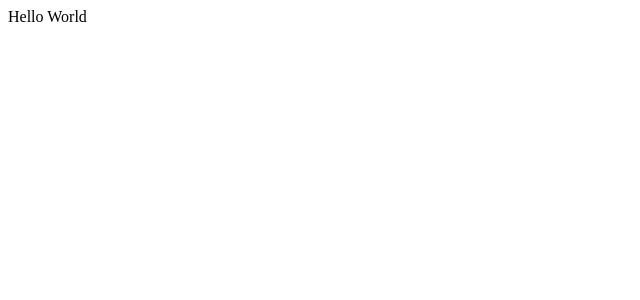
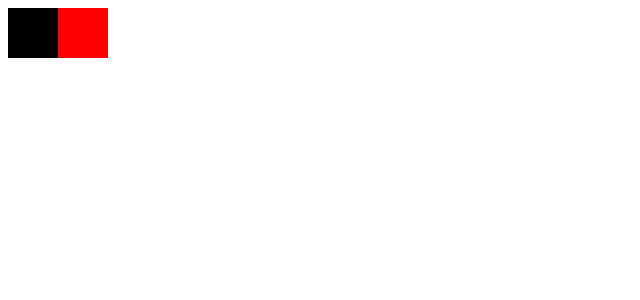
Before and after one commit to guroyer/react-svg-graphs, a React app: page / in a window 1280 px wide. Shown: the top 300 px of the page, without its empty margins (0-640 px from the left). Built offline with nearby package versions, Linux system fonts and the light colour scheme.

Commit message:
Added the SFC Svg. Added some basic component for testing

```diff
--- a/src/App.tsx
+++ b/src/App.tsx
@@ -1,10 +1,14 @@
 import React, { Component } from "react";
+
+import { StackGraph } from "./components/graphs/stack-graph/StackGraph";
 
 class App extends Component<{}, {}> {
     render() {
         return (
             <div className="app-root">
-                <div>Hello World</div>
+                <div className="graphs-demo-container">
+                    <StackGraph />
+                </div>
             </div>
         );
     }
--- /dev/null
+++ b/src/components/graphs/stack-graph/HorizontalStackGraph.tsx
@@ -0,0 +1,21 @@
+import React, { Component } from "react";
+
+import { Svg } from "utils/Svg";
+import { StackGraphValue } from "./StackGraphValue";
+
+export class HorizontalStackGraph extends Component {
+    render() {
+        return (
+            <div className="horizontal-stack-graph-container">
+                <Svg>
+                    <g>
+                        <StackGraphValue width={50} height={50} color="black" />
+                    </g>
+                    <g transform="translate(50, 0)">
+                        <StackGraphValue width={50} height={50} color="red" />
+                    </g>
+                </Svg>
+            </div>
+        );
+    }
+}
--- /dev/null
+++ b/src/components/graphs/stack-graph/StackGraph.tsx
@@ -0,0 +1,11 @@
+import React, { Component } from "react";
+
+import { HorizontalStackGraph } from "./HorizontalStackGraph";
+
+export class StackGraph extends Component {
+    render() {
+        return (
+            <HorizontalStackGraph />
+        );
+    }
+}
--- /dev/null
+++ b/src/components/graphs/stack-graph/StackGraphValue.tsx
@@ -0,0 +1,20 @@
+import React, { Component } from "react";
+
+export interface StackGraphValueProps {
+    color: string,
+    width: number,
+    height: number
+}
+
+export class StackGraphValue extends Component<StackGraphValueProps> {
+    render() {
+        const { color, width, height } = this.props;
+
+        return (
+            <rect
+                style={{fill: color}}
+                width={width}
+                height={height} />
+        );
+    }
+}
--- /dev/null
+++ b/src/components/utils/Svg.tsx
@@ -0,0 +1,17 @@
+import React, { SFC, ReactNode } from "react";
+
+export interface SvgProps {
+    children: ReactNode,
+    width?: number,
+    height?: number
+};
+
+export const Svg: SFC<SvgProps> = (props) => {
+    const { children, width, height } = props;
+
+    return (
+        <svg xmlns="http://www.w3.org/2000/svg" width={width} height={height}>
+            {children}
+        </svg>
+    );
+};
```
